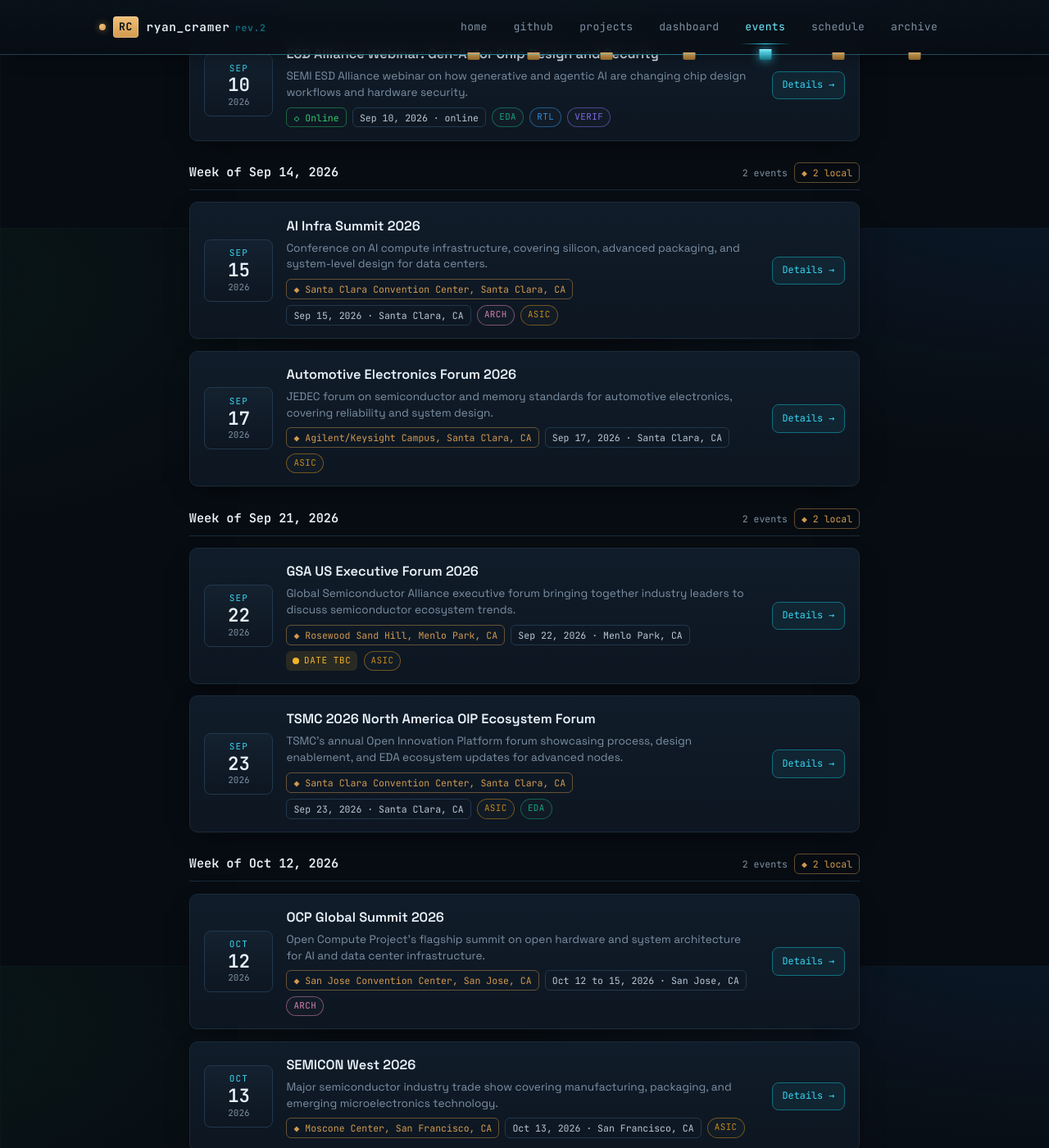
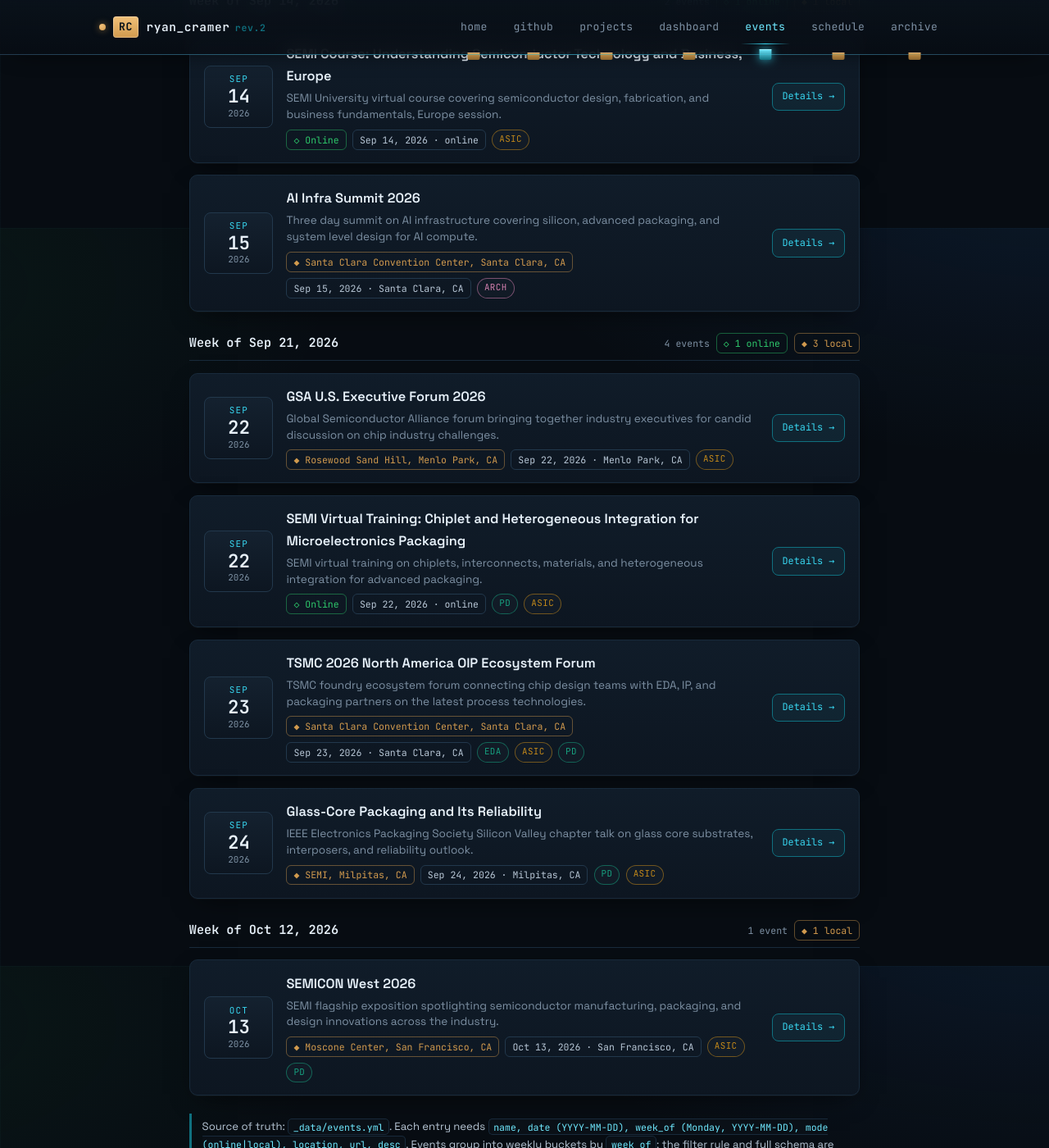
Before and after one commit to ryancramuh/ryancramuh.github.io, a Jekyll site: the page built from events.html, in a window 1280 px wide and 1400 px high, scrolled down 2422 px. Shown: the whole window at 82% size. Built offline with Jekyll 4.4.1, drawn with Linux system fonts in a browser that asks for light colours; some of the changed text lies outside the part shown.

Commit message:
chore(events): weekly automated refresh

```diff
--- a/_data/events.yml
+++ b/_data/events.yml
@@ -23,37 +23,11 @@
 #   tags [rtl,pd,asic,verif,arch,eda,papers], tentative (optional bool).
 # =============================================================================
 
-refreshed: "2026-08-10"
-this_week: "2026-08-10"
+refreshed: "2026-08-17"
+this_week: "2026-08-17"
 
 events:
-  # --- Week of Aug 10, 2026  (current) ------------
-  - name: 'Inside the Fab: An Introduction to Semiconductor Manufacturing (Asia)'
-    date: '2026-08-10'
-    week_of: '2026-08-10'
-    date_display: Aug 10, 2026 · online
-    mode: online
-    location: Online
-    url: https://www.semi.org/en/event/inside-fab-introduction-semiconductor-manufacturing-asia
-    desc: SEMI virtual course covering semiconductor manufacturing fundamentals, from silicon basics through
-      front end wafer fabrication to packaging and test.
-    tags:
-    - asic
-
-  - name: Accelerating Innovation in Advanced Packaging and Heterogeneous Integration with AI
-    date: '2026-08-11'
-    week_of: '2026-08-10'
-    date_display: Aug 11, 2026 · San Jose, CA
-    mode: local
-    location: San Jose, CA
-    url: https://www.semi.org/en/expositions-events/calendar
-    desc: SEMI event on how AI is accelerating advanced packaging and heterogeneous integration for next
-      generation chips.
-    tags:
-    - asic
-    - arch
-
-  # --- Week of Aug 17, 2026 ------------
+  # --- Week of Aug 17, 2026  (current) ------------
   - name: 'Build Better Chips: Careers in Silicon Chip Design and Semiconductor Engineering'
     date: '2026-08-17'
     week_of: '2026-08-17'
@@ -61,8 +35,8 @@ events:
     mode: online
     location: Online
     url: https://www.ucsc-extension.edu/events/build-better-chips-0
-    desc: UCSC Silicon Valley Extension panel on industry trends and emerging skills in silicon chip design
-      and semiconductor engineering.
+    desc: UCSC Silicon Valley Extension panel on industry trends, emerging skills, and career paths in silicon
+      chip design and semiconductor engineering.
     tags:
     - rtl
     - asic
@@ -73,7 +47,7 @@ events:
     date_display: Aug 19, 2026 · online
     mode: online
     location: Online
-    url: https://events.teams.microsoft.com/event/784f9700-a653-458f-8fbe-a22b276eeb24@81539b6f-c580-4912-b12f-f323cf32ce96
+    url: https://www.aldec.com/en/support/training/webinars
     desc: Aldec webinar on the growing role of transaction level modeling in chip design and verification
       flows.
     tags:
@@ -87,7 +61,7 @@ events:
     mode: online
     location: Online
     url: https://hoti.org/2026/
-    desc: 33rd IEEE symposium on high-performance interconnects for computing systems, held fully virtually
+    desc: 33rd IEEE symposium on high performance interconnects for computing systems, held fully virtually
       this year.
     tags:
     - arch
@@ -98,24 +72,35 @@ events:
     date_display: Aug 20, 2026 · online
     mode: online
     location: Online
-    url: https://resources.aldec.com/acton/media/23474/practical-co-simulation-techniques-with-osvvm-part-1-getting-started-with-osvvm-co-simulation-us
-    desc: Aldec webinar introducing OSVVM based co-simulation techniques for RTL verification.
+    url: https://www.aldec.com/en/support/training/webinars
+    desc: First part of an Aldec webinar series covering practical co-simulation techniques for verification
+      using OSVVM.
     tags:
-    - rtl
     - verif
 
-  # --- Week of Aug 24, 2026 ------------
   - name: Hot Chips 2026 (HC38)
-    date: '2026-08-24'
-    week_of: '2026-08-24'
-    date_display: Aug 23 to 25, 2026 · Stanford, CA
+    date: '2026-08-23'
+    week_of: '2026-08-17'
+    date_display: Aug 23, 2026 · Palo Alto, CA
     mode: local
-    location: Memorial Auditorium, Stanford University, Palo Alto, CA
+    location: Stanford University, Palo Alto, CA
     url: https://hotchips.org/
-    desc: Marquee symposium on high-performance processors, AI accelerators, and custom silicon, hybrid
-      in-person and virtual.
+    desc: Annual symposium on high performance chips featuring the latest processor, accelerator, and system
+      architectures, also streamed live.
     tags:
     - arch
+
+  # --- Week of Aug 24, 2026 ------------
+  - name: 'SEMI Webinar: From Automated to Autonomous, Rethinking Fab Design for the Future'
+    date: '2026-08-25'
+    week_of: '2026-08-24'
+    date_display: Aug 25, 2026 · online
+    mode: online
+    location: Online
+    url: https://www.semi.org/en/expositions-events/calendar
+    desc: SEMI virtual session on how autonomous design and automation approaches are reshaping semiconductor
+      fab design.
+    tags:
     - asic
 
   - name: 'Aldec Webinar: Simplifying DO-254 Compliance for FPGA Designs'
@@ -124,47 +109,47 @@ events:
     date_display: Aug 26, 2026 · online
     mode: online
     location: Online
-    url: https://events.teams.microsoft.com/event/32da3010-66d5-4e8e-9865-cfca943baacc@81539b6f-c580-4912-b12f-f323cf32ce96
-    desc: Aldec webinar on practical approaches to DO-254 compliance for FPGA based designs.
+    url: https://www.aldec.com/en/support/training/webinars
+    desc: Aldec webinar on a practical approach to simplifying DO-254 compliance for FPGA based designs.
     tags:
     - verif
     - rtl
 
-  - name: Semiconductor-MedTech Ecosystem Summit 2026
+  - name: Semiconductor-MedTech Ecosystem Summit
     date: '2026-08-27'
     week_of: '2026-08-24'
     date_display: Aug 27, 2026 · Milpitas, CA
     mode: local
     location: SEMI Headquarters, Milpitas, CA
     url: https://www.semi.org/en/event/semiconductor-medtech-ecosystem-summit
-    desc: SEMI Smart MedTech summit connecting semiconductor and medical device leaders on advanced chip
-      and packaging technology for medical devices.
+    desc: SEMI summit connecting semiconductor foundries and MedTech makers to accelerate next generation
+      medical device silicon.
     tags:
     - asic
 
   # --- Week of Aug 31, 2026 ------------
-  - name: GlobalFoundries Technology Summit 2026
+  - name: GlobalFoundries Technology Summit 2026, North America
     date: '2026-09-02'
     week_of: '2026-08-31'
     date_display: Sep 02, 2026 · Santa Clara, CA
     mode: local
     location: Santa Clara, CA
-    url: https://gf.com/globalfoundries-technology-summit/
-    desc: GlobalFoundries' annual flagship event on foundry technology, design enablement, and customer
-      ecosystem updates.
+    url: https://gf.com/news-and-events/events/gts-north-america/
+    desc: GlobalFoundries flagship technology summit covering process innovations and end to end ecosystem
+      partnerships.
     tags:
     - asic
 
-  - name: 'Aldec Webinar: Practical Co-Simulation Techniques with OSVVM, Part 2 (RISC-V Co-Development)'
+  - name: 'Aldec Webinar: Practical Co-Simulation Techniques with OSVVM, Part 2'
     date: '2026-09-03'
     week_of: '2026-08-31'
     date_display: Sep 03, 2026 · online
     mode: online
     location: Online
-    url: https://resources.aldec.com/acton/media/23474/practical-co-simulation-techniques-with-osvvm-part-2-risc-v-software-and-logic-co-development-us
-    desc: Aldec webinar on co-simulating RISC-V software with RTL logic using OSVVM.
+    url: https://www.aldec.com/en/support/training/webinars
+    desc: Second part of the Aldec webinar series covering practical co-simulation techniques for verification
+      using OSVVM.
     tags:
-    - rtl
     - verif
 
   # --- Week of Sep 07, 2026 ------------
@@ -175,11 +160,10 @@ events:
     mode: local
     location: San Jose, CA
     url: https://www.semi.org/en/event/future-computing-2026
-    desc: SEMI workshop uniting the AI compute ecosystem across devices, packaging, photonics, and architectures
-      for system-technology co-optimization.
+    desc: SEMI and City of San Jose hybrid event exploring next generation computing architectures and semiconductor
+      demand.
     tags:
     - arch
-    - asic
 
   - name: 'ESD Alliance Webinar: Gen-AI for Chip Design and Security'
     date: '2026-09-10'
@@ -187,15 +171,26 @@ events:
     date_display: Sep 10, 2026 · online
     mode: online
     location: Online
-    url: https://www.semi.org/en/communities/esda
-    desc: SEMI ESD Alliance webinar on how generative and agentic AI are changing chip design workflows
-      and hardware security.
+    url: https://www.semi.org/en/expositions-events/calendar
+    desc: SEMI ESD Alliance webinar on how generative AI is reshaping chip design workflows and hardware
+      security.
     tags:
     - eda
-    - rtl
     - verif
 
   # --- Week of Sep 14, 2026 ------------
+  - name: 'SEMI Course: Understanding Semiconductor Technology and Business, Europe'
+    date: '2026-09-14'
+    week_of: '2026-09-14'
+    date_display: Sep 14, 2026 · online
+    mode: online
+    location: Online
+    url: https://www.semi.org/en/semi-university/course-calendar
+    desc: SEMI University virtual course covering semiconductor design, fabrication, and business fundamentals,
+      Europe session.
+    tags:
+    - asic
+
   - name: AI Infra Summit 2026
     date: '2026-09-15'
     week_of: '2026-09-14'
@@ -203,37 +198,36 @@ events:
     mode: local
     location: Santa Clara Convention Center, Santa Clara, CA
     url: https://www.ai-infra-summit.com/
-    desc: Conference on AI compute infrastructure, covering silicon, advanced packaging, and system-level
-      design for data centers.
+    desc: Three day summit on AI infrastructure covering silicon, advanced packaging, and system level design
+      for AI compute.
     tags:
     - arch
-    - asic
-
-  - name: Automotive Electronics Forum 2026
-    date: '2026-09-17'
-    week_of: '2026-09-14'
-    date_display: Sep 17, 2026 · Santa Clara, CA
-    mode: local
-    location: Agilent/Keysight Campus, Santa Clara, CA
-    url: https://www.jedec.org/auto-forum-2026
-    desc: JEDEC forum on semiconductor and memory standards for automotive electronics, covering reliability
-      and system design.
-    tags:
-    - asic
 
   # --- Week of Sep 21, 2026 ------------
-  - name: GSA US Executive Forum 2026
+  - name: GSA U.S. Executive Forum 2026
     date: '2026-09-22'
     week_of: '2026-09-21'
     date_display: Sep 22, 2026 · Menlo Park, CA
     mode: local
     location: Rosewood Sand Hill, Menlo Park, CA
     url: https://www.gsaglobal.org/events/
-    desc: Global Semiconductor Alliance executive forum bringing together industry leaders to discuss semiconductor
-      ecosystem trends.
+    desc: Global Semiconductor Alliance forum bringing together industry executives for candid discussion
+      on chip industry challenges.
     tags:
     - asic
-    tentative: true
+
+  - name: 'SEMI Virtual Training: Chiplet and Heterogeneous Integration for Microelectronics Packaging'
+    date: '2026-09-22'
+    week_of: '2026-09-21'
+    date_display: Sep 22, 2026 · online
+    mode: online
+    location: Online
+    url: https://www.semi.org/en/event/chiplet-and-heterogenous-integration-microelectronics-packaging-virtual-training-us
+    desc: SEMI virtual training on chiplets, interconnects, materials, and heterogeneous integration for
+      advanced packaging.
+    tags:
+    - pd
+    - asic
 
   - name: TSMC 2026 North America OIP Ecosystem Forum
     date: '2026-09-23'
@@ -241,26 +235,28 @@ events:
     date_display: Sep 23, 2026 · Santa Clara, CA
     mode: local
     location: Santa Clara Convention Center, Santa Clara, CA
-    url: https://pr.tsmc.com/english/events/tsmc-events
-    desc: TSMC's annual Open Innovation Platform forum showcasing process, design enablement, and EDA ecosystem
-      updates for advanced nodes.
+    url: https://www.tsmc.com/static/english/campaign/oip2026/index.html
+    desc: TSMC foundry ecosystem forum connecting chip design teams with EDA, IP, and packaging partners
+      on the latest process technologies.
     tags:
+    - eda
     - asic
-    - eda
+    - pd
+
+  - name: Glass-Core Packaging and Its Reliability
+    date: '2026-09-24'
+    week_of: '2026-09-21'
+    date_display: Sep 24, 2026 · Milpitas, CA
+    mode: local
+    location: SEMI, Milpitas, CA
+    url: https://r6.ieee.org/scv-eps/
+    desc: IEEE Electronics Packaging Society Silicon Valley chapter talk on glass core substrates, interposers,
+      and reliability outlook.
+    tags:
+    - pd
+    - asic
 
   # --- Week of Oct 12, 2026 ------------
-  - name: OCP Global Summit 2026
-    date: '2026-10-12'
-    week_of: '2026-10-12'
-    date_display: Oct 12 to 15, 2026 · San Jose, CA
-    mode: local
-    location: San Jose Convention Center, San Jose, CA
-    url: https://www.opencompute.org/summit/global-summit
-    desc: Open Compute Project's flagship summit on open hardware and system architecture for AI and data
-      center infrastructure.
-    tags:
-    - arch
-
   - name: SEMICON West 2026
     date: '2026-10-13'
     week_of: '2026-10-12'
@@ -268,22 +264,8 @@ events:
     mode: local
     location: Moscone Center, San Francisco, CA
     url: https://www.semiconwest.org/
-    desc: Major semiconductor industry trade show covering manufacturing, packaging, and emerging microelectronics
-      technology.
+    desc: SEMI flagship exposition spotlighting semiconductor manufacturing, packaging, and design innovations
+      across the industry.
     tags:
     - asic
-
-  # --- Week of Nov 09, 2026 ------------
-  - name: ICCAD 2026 (IEEE/ACM International Conference on Computer-Aided Design)
-    date: '2026-11-09'
-    week_of: '2026-11-09'
-    date_display: Nov 09, 2026 · San Jose, CA
-    mode: local
-    location: San Jose, CA
-    url: https://iccad.com/2026
-    desc: Premier conference on electronic design automation technical innovations, covering RTL to physical
-      design and verification.
-    tags:
-    - eda
     - pd
-    - papers
```
